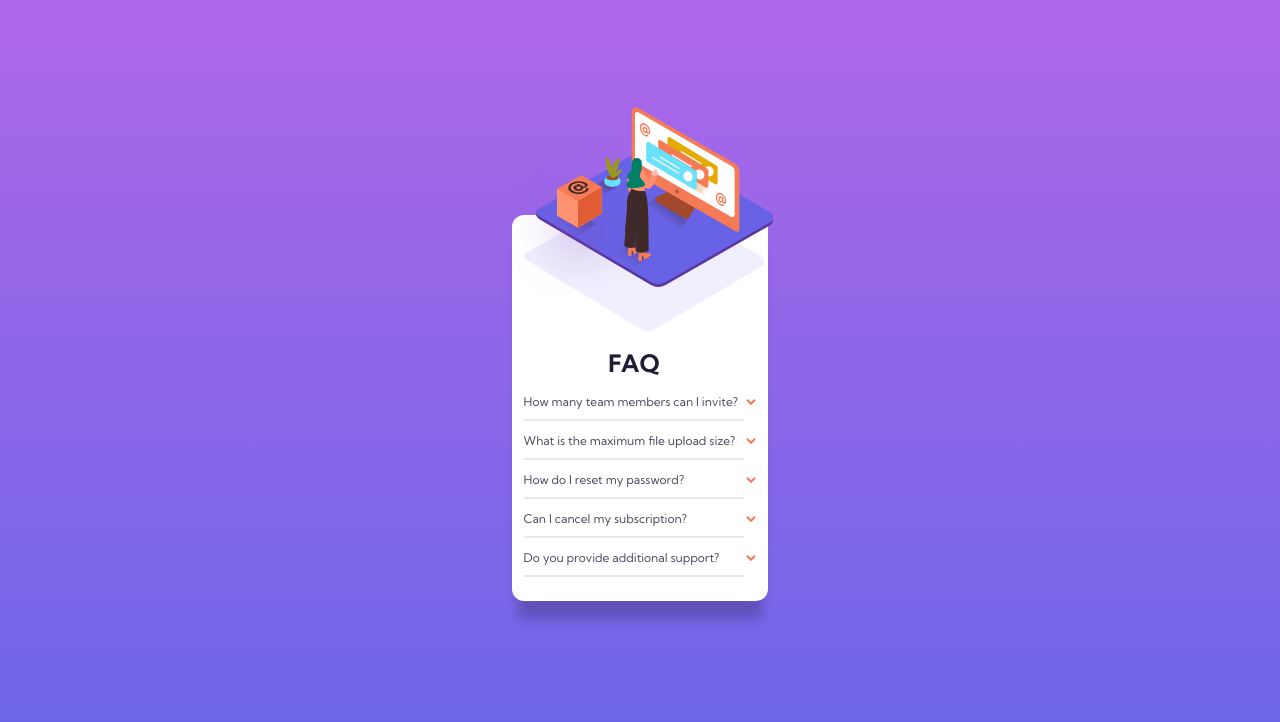
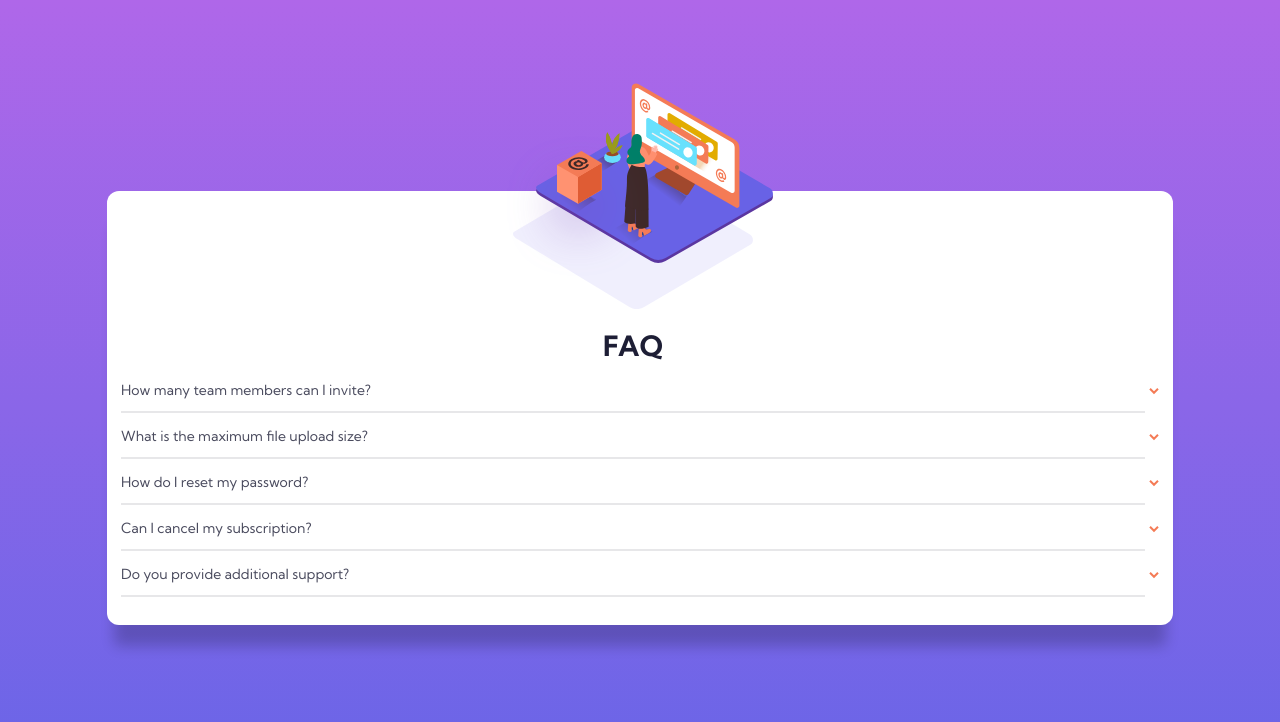
Before and after one commit to nicm42/faq-accordion-card-main, a website: page index.html in a window 1280 px wide. Drawn offline with Linux system fonts and the light colour scheme.

Commit message:
Changed font size to better match design

```diff
--- a/src/_variables.scss
+++ b/src/_variables.scss
@@ -11,7 +11,7 @@ $softBlue: hsl(240, 73%, 65%);
 //Dividers
 $lightGreyishBlue: hsl(240, 5%, 91%);
 
-$fontSize: 12px;
+$fontSize: 14px; //Style guide says 12px, but it looks so much smaller than the designs
 $fontFamily: 'Kumbh Sans',sans-serif;
 $fontStandard: 400;
 $fontBold: 700;
```
Also changed, not shown: styles.css, 1 other file.
